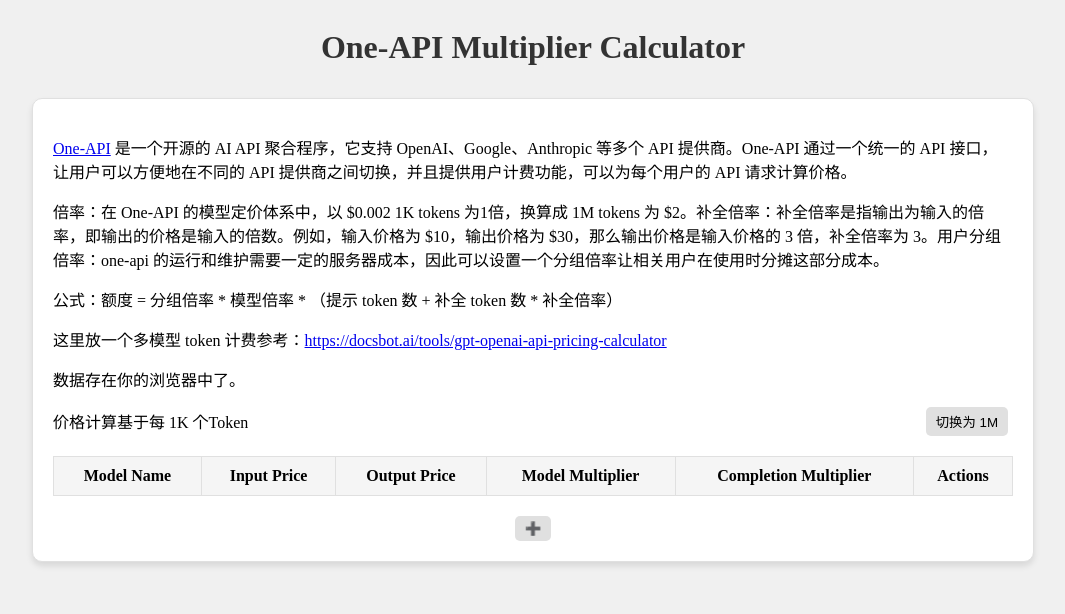
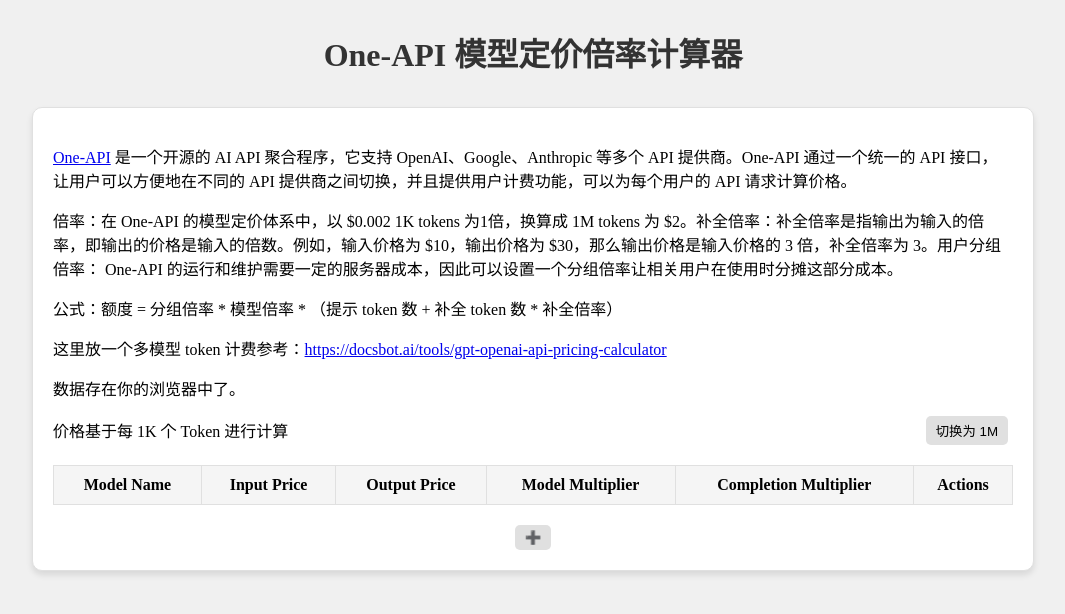
Before and after one commit to ShinChven/one-api-multiplier-calculator, a React (Vite) app in the folder app/: page / in a window 1280 px wide. Shown: the top 614 px of the page, without its empty margins (107-1172 px from the left). Built offline with nearby package versions, Linux system fonts and the light colour scheme.

Commit message:
docs(i18n): Translate calculator page into Chinese
- Update titles and descriptions.
- Refine wording for better clarity.

```diff
--- a/app/src/Calculator.tsx
+++ b/app/src/Calculator.tsx
@@ -127,14 +127,14 @@
 
   return (
     <div className="container">
-      <h1>One-API Multiplier Calculator</h1>
+      <h1>One-API 模型定价倍率计算器</h1>
       <div className="card">
         <div style={{ textAlign: 'left' }}>
           <p>
             <a href="https://github.com/songquanpeng" target="_blank" rel="noopener noreferrer">One-API</a> 是一个开源的 AI API 聚合程序，它支持 OpenAI、Google、Anthropic 等多个 API 提供商。One-API 通过一个统一的 API 接口，让用户可以方便地在不同的 API 提供商之间切换，并且提供用户计费功能，可以为每个用户的 API 请求计算价格。
           </p>
           <p>
-            倍率：在 One-API 的模型定价体系中，以 $0.002 1K tokens 为1倍，换算成 1M tokens 为 $2。补全倍率：补全倍率是指输出为输入的倍率，即输出的价格是输入的倍数。例如，输入价格为 $10，输出价格为 $30，那么输出价格是输入价格的 3 倍，补全倍率为 3。用户分组倍率：one-api 的运行和维护需要一定的服务器成本，因此可以设置一个分组倍率让相关用户在使用时分摊这部分成本。
+            倍率：在 One-API 的模型定价体系中，以 $0.002 1K tokens 为1倍，换算成 1M tokens 为 $2。补全倍率：补全倍率是指输出为输入的倍率，即输出的价格是输入的倍数。例如，输入价格为 $10，输出价格为 $30，那么输出价格是输入价格的 3 倍，补全倍率为 3。用户分组倍率： One-API 的运行和维护需要一定的服务器成本，因此可以设置一个分组倍率让相关用户在使用时分摊这部分成本。
           </p>
           <p>
             公式：额度 = 分组倍率 * 模型倍率 * （提示 token 数 + 补全 token 数 * 补全倍率）
@@ -146,7 +146,7 @@
             数据存在你的浏览器中了。
           </p>
           <div style={{ display: 'flex', justifyContent: 'space-between', alignItems: 'center' }}>
-            <p style={{ margin: 0 }}>价格计算基于每 {isPerMillion ? '1M' : '1K'} 个Token</p>
+            <p style={{ margin: 0 }}>价格基于每 {isPerMillion ? '1M' : '1K'} 个 Token 进行计算</p>
             <button onClick={toggleUnit} style={{ color: 'black' }}>切换为 {isPerMillion ? '1K' : '1M'}</button>
           </div>
         </div>
```
